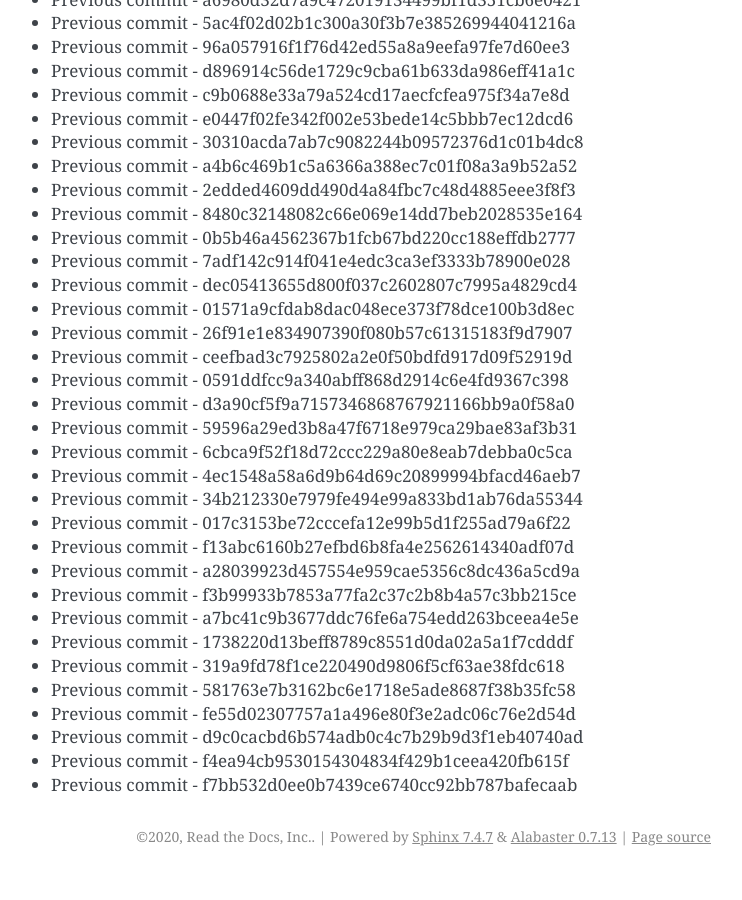
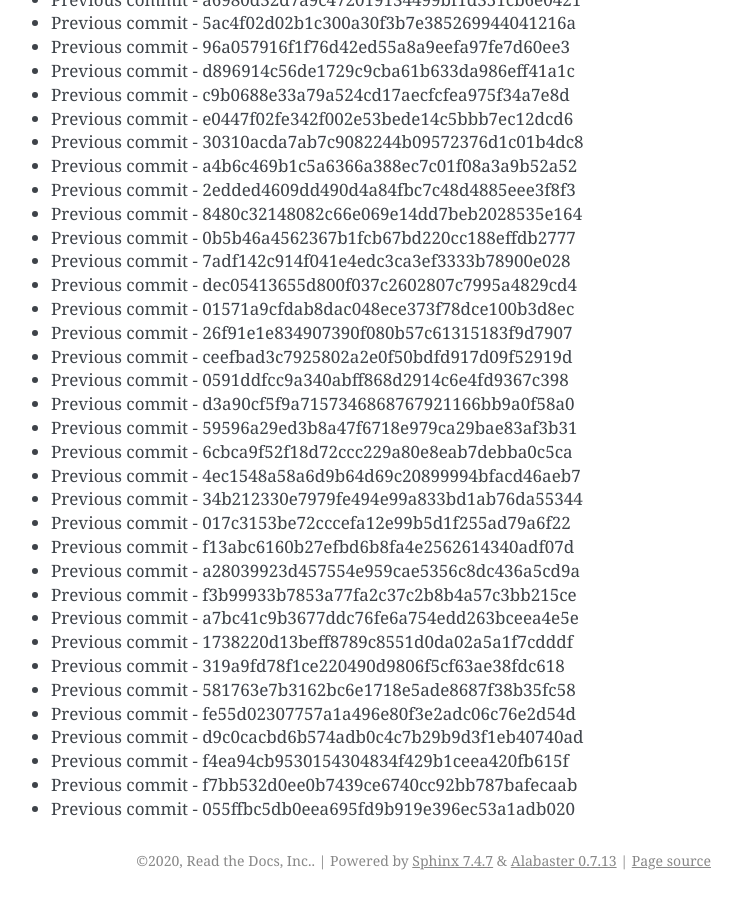
Before and after one commit to readthedocs/rtd-git-stresstest, a Sphinx documentation site: the page built from docs/updates.rst, in a window 1280 px wide and 900 px high, scrolled down 60743 px. Shown: the whole window, without its empty margins (399-1141 px from the left). Built offline with Sphinx 7.4.7, drawn with Linux system fonts in a browser that asks for light colours; before the commit the page ends 61619 px from its top, so only the background shows below that.

Commit message:
Generating commit from previous: 055ffbc5db0eea695fd9b919e396ec53a1adb020

```diff
--- a/docs/updates.rst
+++ b/docs/updates.rst
@@ -2584,3 +2584,4 @@ It can be tested for any performance characteristics.
 * Previous commit - d9c0cacbd6b574adb0c4c7b29b9d3f1eb40740ad
 * Previous commit - f4ea94cb9530154304834f429b1ceea420fb615f
 * Previous commit - f7bb532d0ee0b7439ce6740cc92bb787bafecaab
+* Previous commit - 055ffbc5db0eea695fd9b919e396ec53a1adb020
```
